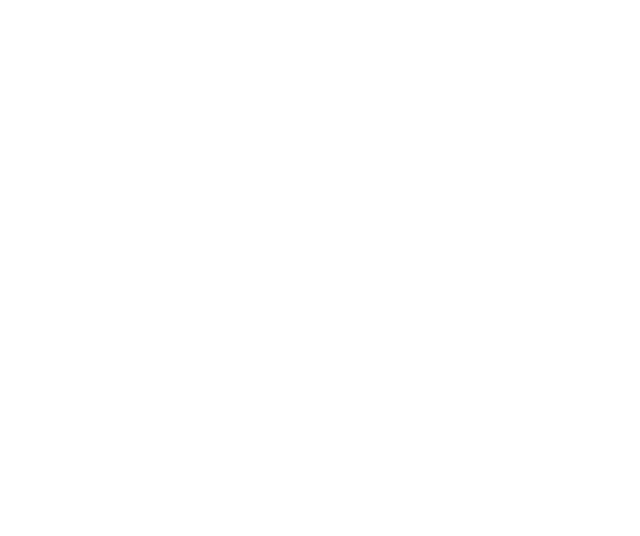
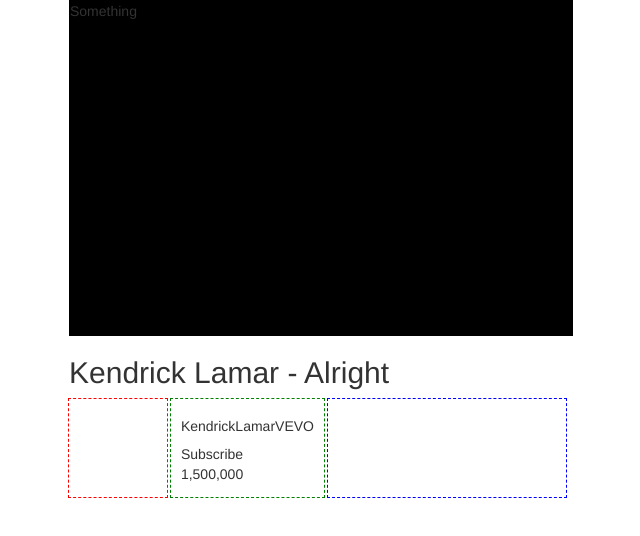
Before and after one commit to kbharg/youtube_page, a plain HTML site: page index.html in a window 1280 px wide. Shown: the whole page, without its empty margins (1-641 px from the left). Drawn offline with nearby package versions, Linux system fonts and the light colour scheme.

```diff
--- a/css/style.css
+++ b/css/style.css
@@ -1,3 +1,35 @@
 
-
-/*# sourceMappingURL=style.css.map */
+/*Howard's CSS Section*/
+.left div#video {
+	height: 24em;
+	width: 36em;
+	border: 1px solid black;
+	display: block;
+	background: black;
+}
+.left .userInfo .leftie {
+	display: inline-block;
+	vertical-align: top;
+}
+.left .userInfo .userSubby .userPic {
+	height: 7em;
+	width: 7em;
+	display: inline-block;
+	outline: 1px dashed red;
+	vertical-align: top;
+}
+.left .userInfo .userSubby .nameAndStuff {
+	height: 7em;
+	width: auto;
+	display: inline-block;
+	outline: 1px dashed green;
+	vertical-align: top;
+	padding: 10px;
+}
+.left .userInfo .rightie {
+	outline: 1px dashed blue;
+	vertical-align: top;
+	display: inline-block;
+	height: 7em;
+	width: 17em;
+}
--- a/index.html
+++ b/index.html
@@ -17,7 +17,29 @@
 		</div>
 
 		<div class="container">
-			<div class="left col_md-7"></div>
+			<div class="left col_md-7">
+				<div id="video">
+					Something
+				</div>
+				<div class="userInfo">
+					<h2>Kendrick Lamar - Alright</h2>
+					<div class="leftie">
+						<div class="userSubby">
+							<div class="userPic">
+								<img src="#" alt="">
+							</div>
+							<div class="nameAndStuff">
+								<h5>KendrickLamarVEVO</h5>
+								<div class="subscribe"><ph></ph>Subscribe</div>
+								<div class="subscriptions">1,500,000</div>
+							</div>
+						</div>
+					</div>
+					<div class="rightie pageViews">
+
+					</div>
+				</div>
+			</div>
 			<div class="right col_md-5"></div>
 		</div>
 
```
